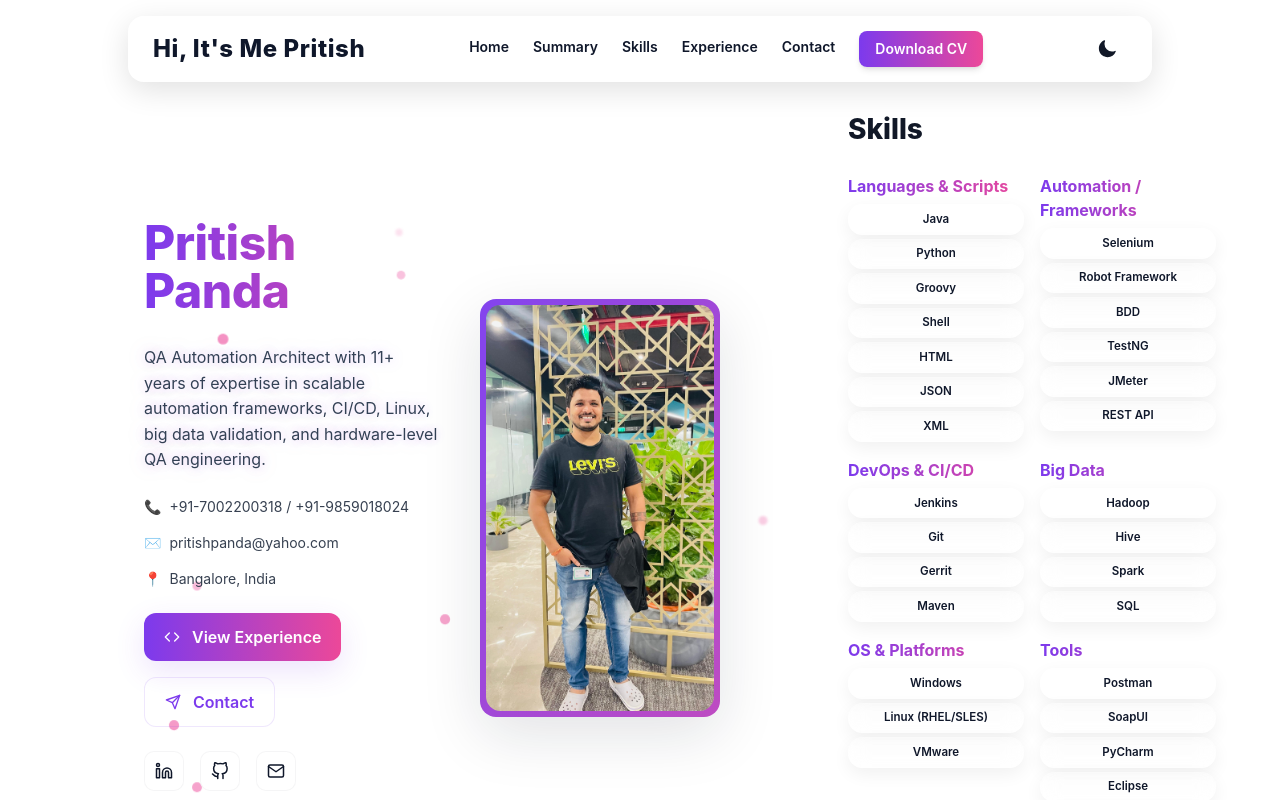
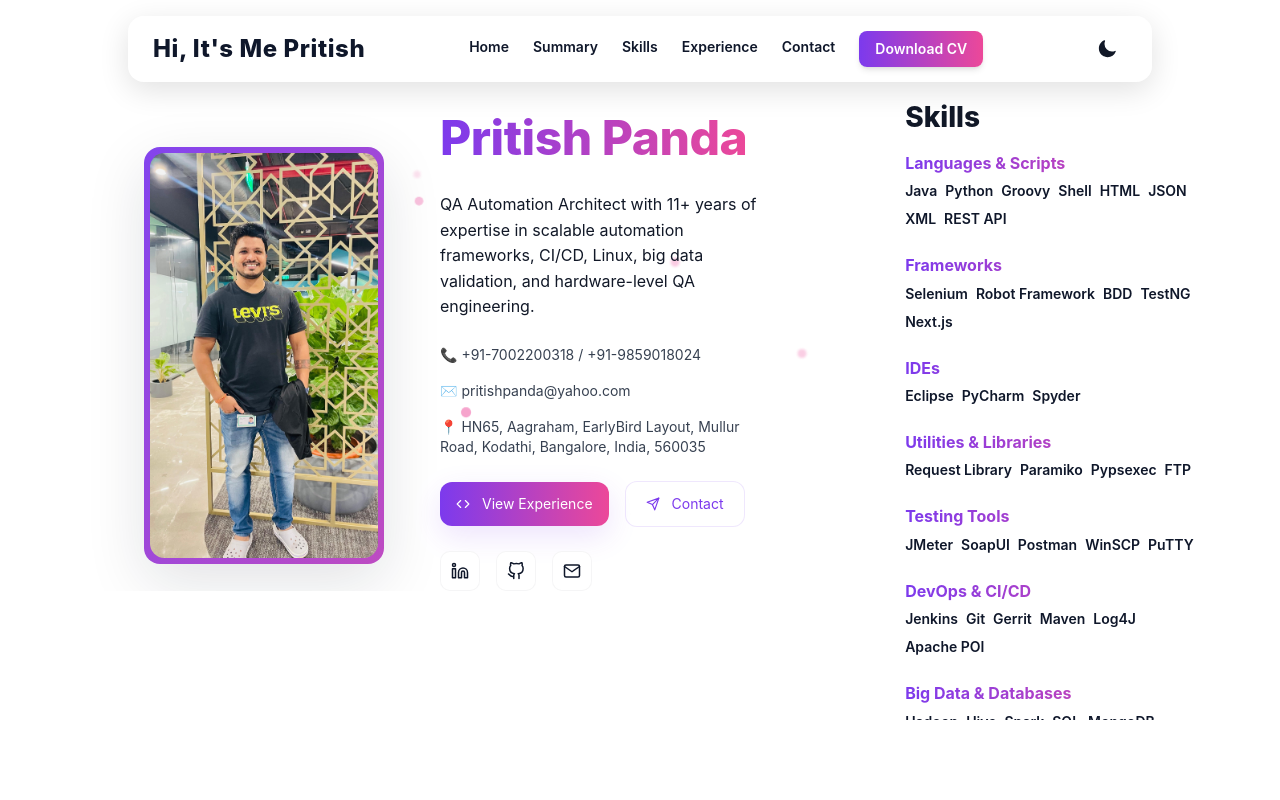
Before and after one commit to HelloUser35/Own_Execution, a Next.js app: page / in a window 1280 px wide. Built offline with nearby package versions, Linux system fonts and the light colour scheme.

Commit message:
Added new code

```diff
--- /dev/null
+++ b/components/sections/Awards.js
@@ -0,0 +1,37 @@
+import Reveal from "../../components/Reveal";
+import { FiAward } from "react-icons/fi";
+
+export default function Awards() {
+  return (
+    <section
+      id="awards"
+      className="container mx-auto px-6 lg:px-20 py-16"
+    >
+      <Reveal>
+        <h2 className="section-title hero-name-gradient text-3xl font-bold mb-8">
+          Awards & Recognition
+        </h2>
+      </Reveal>
+
+      <div className="grid md:grid-cols-2 gap-6">
+        {[
+          "Three times Top Talent Award",
+          "Four times Spot Award",
+          "Two WOW Team Excellence Awards",
+          "One Team Spirit Award",
+        ].map((award, i) => (
+          <Reveal key={i}>
+            <div className="award-card flex items-center gap-4 p-5 bg-glass rounded-xl">
+              <div className="award-icon">
+                <FiAward className="text-2xl text-pink-500 dark:text-purple-300" />
+              </div>
+              <p className="font-medium text-gray-800 dark:text-gray-200">
+                {award}
+              </p>
+            </div>
+          </Reveal>
+        ))}
+      </div>
+    </section>
+  );
+}
--- a/components/sections/Hero.js
+++ b/components/sections/Hero.js
@@ -3,7 +3,7 @@ import Image from "next/image";
 import Reveal from "../../components/Reveal";
 import { motion } from "framer-motion";
 import { FiLinkedin, FiGithub, FiMail, FiSend, FiCode } from "react-icons/fi";
-import { CONTACT } from "./data"; // put your data.js next to sections
+import { CONTACT } from "./data";
 
 function TypewriterText({ text: fullText }) {
   const [text, setText] = useState("");
@@ -24,7 +24,7 @@ function TypewriterText({ text: fullText }) {
   }, [fullText]);
 
   return (
-  <p className="hero-description text-lg leading-relaxed max-w-9xl">
+    <p className="hero-description text-lg leading-relaxed max-w-4xl line-clamp-2">
       <span className="neon-typewriter inline-block">{text}</span>
       {!done && <span className="cursor ml-1 dark:bg-[#7c3aed]" />}
     </p>
@@ -33,7 +33,8 @@ return (
 
 export default function Hero() {
   return (
-    <section id="hero" className="min-h-screen flex items-center relative overflow-hidden">
+    <section id="hero" className="relative overflow-hidden pt-6">
+
       {/* floating sparkles */}
       <div className="absolute inset-0 pointer-events-none">
         {[...Array(10)].map((_, i) => (
@@ -46,52 +47,75 @@ export default function Hero() {
               "--i": i,
             }}
           />
-
         ))}
       </div>
 
       <div className="hero-aurora" aria-hidden />
 
       <div className="container mx-auto px-6 lg:px-20 relative z-10">
-        <div className="grid lg:grid-cols-[4fr,2fr] gap-10 items-center">
+        <div className="grid lg:grid-cols-[1.2fr,2fr] gap-14 items-center">
+
+          {/* LEFT — Photo */}
           <Reveal>
-            <div className="hero-content space-y-6">
+            <div className="flex justify-center lg:justify-start">
+              <motion.div
+                className="hero-photo-wrapper"
+                whileHover={{ scale: 1.03 }}
+              >
+                <Image
+                  src="/profile.jpg"
+                  alt="Pritish Kumar Panda"
+                  width={230}
+                  height={300}
+                  className="hero-photo"
+                  priority
+                />
+              </motion.div>
+            </div>
+          </Reveal>
+
+          {/* CENTER — Text */}
+          <Reveal delay={0.1}>
+            <div className="hero-content space-y-6 w-full">
               <h1 className="text-4xl md:text-5xl font-extrabold leading-tight tracking-tight animate-float">
                 <span className="hero-name-gradient">Pritish Panda</span>
               </h1>
 
               <TypewriterText text="QA Automation Architect with 11+ years of expertise in scalable automation frameworks, CI/CD, Linux, big data validation, and hardware-level QA engineering." />
 
-              <div className="mt-4 flex flex-wrap gap-4 text-sm text-gray-700 dark:text-[#7c3aed]">
-                <div className="flex items-center gap-2">📞 <span className="dark:text-[#7c3aed]">{CONTACT.phone}</span></div>
-                <div className="flex items-center gap-2">✉️ <span className="dark:text-[#7c3aed]">{CONTACT.email}</span></div>
-                <div className="flex items-center gap-2">📍 <span className="dark:text-[#7c3aed]">{CONTACT.location}</span></div>
+              <div className="mt-3 flex flex-wrap gap-4 text-sm text-gray-700 dark:text-[#7c3aed]">
+                <div className="flex items-center gap-2">📞 {CONTACT.phone}</div>
+                <div className="flex items-center gap-2">✉️ {CONTACT.email}</div>
+                <div className="flex items-center gap-2">📍 {CONTACT.location}</div>
               </div>
 
-              <div className="mt-6 flex flex-wrap gap-4 items-center">
-                <motion.a href="#experience" whileHover={{ scale: 1.06 }} className="btn-premium">
+              {/* Normal-sized buttons */}
+              <div className="mt-4 flex flex-wrap gap-4 items-center">
+                <motion.a
+                  href="#experience"
+                  whileHover={{ scale: 1.05 }}
+                  className="btn-premium text-sm px-5 py-2"
+                >
                   <FiCode /> <span>View Experience</span>
                 </motion.a>
-                <motion.a href="#contact" whileHover={{ scale: 1.05 }} className="btn-premium-outline">
+
+                <motion.a
+                  href="#contact"
+                  whileHover={{ scale: 1.05 }}
+                  className="btn-premium-outline text-sm px-5 py-2"
+                >
                   <FiSend /> <span>Contact</span>
                 </motion.a>
               </div>
 
-              <div className="mt-6 flex items-center gap-4">
-                <a className="social-premium text-gray-800 dark:text-[#7c3aed] hover:scale-110 transition" href={CONTACT.linkedin} target="_blank" rel="noreferrer"><FiLinkedin /></a>
-                <a className="social-premium text-gray-800 dark:text-[#7c3aed] hover:scale-110 transition" href={CONTACT.github} target="_blank" rel="noreferrer"><FiGithub /></a>
-                <a className="social-premium text-gray-800 dark:text-[#7c3aed] hover:scale-110 transition" href={`mailto:${CONTACT.email}`}><FiMail /></a>
+              <div className="mt-4 flex items-center gap-4">
+                <a className="social-premium" href={CONTACT.linkedin} target="_blank"><FiLinkedin /></a>
+                <a className="social-premium" href={CONTACT.github} target="_blank"><FiGithub /></a>
+                <a className="social-premium" href={`mailto:${CONTACT.email}`}><FiMail /></a>
               </div>
             </div>
           </Reveal>
 
-          <Reveal delay={0.12}>
-            <div className="flex justify-center">
-              <motion.div className="hero-photo-wrapper" whileHover={{ scale: 1.03 }}>
-                <Image src="/profile.jpg" alt="Pritish Kumar Panda" width={200} height={260} className="hero-photo" priority />
-              </motion.div>
-            </div>
-          </Reveal>
         </div>
       </div>
     </section>
--- /dev/null
+++ b/components/sections/Hobbies.js
@@ -0,0 +1,31 @@
+import Reveal from "../../components/Reveal";
+
+export default function Hobbies() {
+  return (
+    <section
+      id="hobbies"
+      className="container mx-auto px-6 lg:px-20 py-16"
+    >
+      <Reveal>
+        <h2 className="section-title hero-name-gradient text-3xl font-bold mb-6">
+          Hobbies
+        </h2>
+      </Reveal>
+
+      <Reveal delay={0.1}>
+        <div className="bg-glass p-6 rounded-2xl shadow-lg space-y-4">
+
+          <p className="text-lg leading-relaxed dark:text-gray-200 text-gray-700">
+            Outside of work, I stay active and enjoy a variety of sports and interests:
+          </p>
+
+          <ul className="list-disc ml-6 text-gray-700 dark:text-gray-300 text-lg space-y-2">
+            <li>Watching cricket</li>
+            <li>Playing sports — Cricket, Table Tennis, Badminton, Volleyball</li>
+          </ul>
+
+        </div>
+      </Reveal>
+    </section>
+  );
+}
--- a/components/sections/Summary.js
+++ b/components/sections/Summary.js
@@ -22,14 +22,7 @@ export default function Summary() {
         <aside className="space-y-6">
           <div className="bg-glass p-6 rounded-xl">
             <h3 className="font-semibold mb-2">Education</h3>
-            <p className="text-sm text-gray-700 dark:text-gray-300">B.Tech / Computer Science — Institute Name (Year)</p>
-            <p className="text-sm text-gray-700 dark:text-gray-300 mt-2">Certifications: (e.g., ISTQB, AWS Foundational)</p>
-          </div>
-
-          <div className="bg-glass p-6 rounded-xl">
-            <h3 className="font-semibold mb-2">Contact</h3>
-            <p className="text-sm text-gray-700 dark:text-gray-300">Email: pritishpanda@yahoo.com</p>
-            <p className="text-sm text-gray-700 dark:text-gray-300">Location: Bangalore, India</p>
+            <p className="text-sm text-gray-700 dark:text-gray-300">B.Tech / Computer Science — Biju Patnaik University of Technology (2008-2012)</p>
           </div>
         </aside>
       </div>
--- a/components/sections/data.js
+++ b/components/sections/data.js
@@ -2,19 +2,55 @@
 export const CONTACT = {
   phone: "+91-7002200318 / +91-9859018024",
   email: "pritishpanda@yahoo.com",
-  location: "Bangalore, India",
+  location: "HN65, Aagraham, EarlyBird Layout, Mullur Road, Kodathi, Bangalore, India, 560035",
   linkedin: "https://www.linkedin.com/in/pritish-panda-12328588",
   github: "https://github.com/HelloUser35/Own_Execution",
 };
 
 export const SKILLS = [
-  { title: "Languages & Scripts", items: ["Java", "Python", "Groovy", "Shell", "HTML", "JSON", "XML"] },
-  { title: "Automation / Frameworks", items: ["Selenium", "Robot Framework", "BDD", "TestNG", "JMeter", "REST API"] },
-  { title: "DevOps & CI/CD", items: ["Jenkins", "Git", "Gerrit", "Maven"] },
-  { title: "Big Data", items: ["Hadoop", "Hive", "Spark", "SQL"] },
-  { title: "OS & Platforms", items: ["Windows", "Linux (RHEL/SLES)", "VMware"] },
-  { title: "Tools", items: ["Postman", "SoapUI", "PyCharm", "Eclipse", "Putty", "WinSCP"] },
+  {
+    title: "Languages & Scripts",
+    items: ["Java", "Python", "Groovy", "Shell", "HTML", "JSON", "XML", "REST API"]
+  },
+  {
+    title: "Frameworks",
+    items: ["Selenium", "Robot Framework", "BDD", "TestNG", "Next.js"]
+  },
+  {
+    title: "IDEs",
+    items: ["Eclipse", "PyCharm", "Spyder"]
+  },
+  {
+    title: "Utilities & Libraries",
+    items: ["Request Library", "Paramiko", "Pypsexec", "FTP"]
+  },
+  {
+    title: "Testing Tools",
+    items: ["JMeter", "SoapUI", "Postman", "WinSCP", "PuTTY"]
+  },
+  {
+    title: "DevOps & CI/CD",
+    items: ["Jenkins", "Git", "Gerrit", "Maven", "Log4J", "Apache POI"]
+  },
+  {
+    title: "Big Data & Databases",
+    items: ["Hadoop", "Hive", "Spark", "SQL", "MongoDB"]
+  },
+  {
+    title: "Operating Systems",
+    items: ["Windows", "RHEL (Linux)", "SLES (Linux)", "VMware"]
+  },
+  {
+    title: "Manual Testing",
+    items: ["SDLC/STLC", "Peer", "Sanity", "Smoke", "Regression", "Bug Lifecycle", "Cross-Browser"]
+  },
+  {
+    title: "Agile Practices",
+    items: ["Sprint Planning", "Story Points", "Stand-ups", "Scrum", "Retrospectives"]
+  }
 ];
+
+
 
 export const EXPERIENCE = [
   {
--- a/package.json
+++ b/package.json
@@ -7,6 +7,7 @@
   },
   "dependencies": {
     "@heroicons/react": "^2.2.0",
+    "emailjs-com": "^3.2.0",
     "framer-motion": "^12.23.24",
     "next": "^14.2.32",
     "react": "^18.2.0",
--- a/pages/index.js
+++ b/pages/index.js
@@ -2,38 +2,67 @@ import Layout from "../components/Layout";
 import Hero from "../components/sections/Hero";
 import Summary from "../components/sections/Summary";
 import Experience from "../components/sections/Experience";
-import Projects from "../components/sections/Projects";
 import Contact from "../components/sections/Contact";
 import { SKILLS } from "../components/sections/data";
-import SkillsMini from "../components/sections/SkillsMini"; // 🔥 NEW mini-skill block
+import Awards from "../components/sections/Awards"
+import Hobbies from "../components/sections/Hobbies";
+
 
 export default function Home() {
   return (
     <Layout>
-<section className="container mx-auto px-5 lg:px-16 py-7">
-  <div className="grid lg:grid-cols-[2fr,1fr] gap-12 items-start">
-    <Hero />
 
-    <div id="skills" className="space-y-6">
+      {/* === MAIN TOP SECTION: HERO + FIXED SKILL SIDEBAR === */}
+    {/* FIXED RIGHT SIDEBAR SKILL PANEL (B1-A) */}
+<section className="container mx-auto px-5 lg:px-16 pt-4 pb-10">
+  <div className="grid lg:grid-cols-[3fr,1.2fr] gap-16 items-start">
+
+    {/* HERO LEFT */}
+    <div className="hero-wrapper">
+      <Hero />
+    </div>
+
+
+    {/* RIGHT FIXED SKILL SIDEBAR */}
+    <aside className="sticky top-28 max-h-[78vh] overflow-y-auto pr-2 custom-scroll">
       <h2 className="section-title">Skills</h2>
 
-      <div className="skill-grid">
+      <div className="space-y-6">
         {SKILLS.map((c, i) => (
-          <div key={i} className="space-y-1">
+          <div key={i}>
             <h3 className="skill-category">{c.title}</h3>
+          <div className="flex flex-wrap gap-2 text-sm">
             {c.items.map((skill, idx) => (
-              <div key={idx} className="skill-chip">{skill}</div>
+              <span key={idx} className="skill-text">
+                {skill}
+              </span>
             ))}
+          </div>
           </div>
         ))}
       </div>
-    </div>
+    </aside>
+
   </div>
 </section>
 
-<Summary />
-<Experience />
-<Contact />
+
+      {/* PROFESSIONAL SUMMARY (MOVED UP) */}
+      <div className="mt-[-30px]">
+        <Summary />
+      </div>
+      <Experience />
+      <Awards />
+      <Hobbies />
+      <section className="container mx-auto px-6 lg:px-20 py-12">
+        <p className="text-lg text-gray-700 dark:text-gray-300 leading-relaxed">
+          Thank you for taking the time to review my profile.<br />
+          I’m always open to discussing opportunities where I can contribute through my
+          expertise in automation, quality engineering, and scalable frameworks.<br />
+          If my experience aligns with your requirement, I’d be happy to connect.
+        </p>
+      </section>
+      <Contact />
 
     </Layout>
   );
--- a/styles/globals.css
+++ b/styles/globals.css
@@ -120,6 +120,11 @@ html, body, #__next {
   display: block;
 }
 
+.hero-wrapper {
+  width: 100%;
+  overflow: visible;
+}
+
 /* border animation subtle */
 @keyframes borderFlow {
   0% { background-position: 0% 50%; }
@@ -131,7 +136,7 @@ html, body, #__next {
    BUTTONS (primary / outline)
    --------------------------- */
 .btn-premium {
-  @apply inline-flex items-center gap-3 px-5 py-3 rounded-xl font-semibold text-white;
+  @apply inline-flex items-center gap-3 px-4 py-3 rounded-xl text-sm text-white;
   background: linear-gradient(90deg, var(--accent), var(--accent-2));
   box-shadow: 0 10px 30px rgba(124,58,237,0.14);
   transition: transform .18s ease, box-shadow .18s ease;
@@ -139,7 +144,7 @@ html, body, #__next {
 .btn-premium:hover { transform: translateY(-3px); box-shadow: 0 20px 60px rgba(124,58,237,0.18); }
 
 .btn-premium-outline {
-  @apply inline-flex items-center gap-3 px-5 py-3 rounded-xl font-semibold border;
+  @apply inline-flex items-center gap-3 px-5 py-3 rounded-xl text-sm border;
   border-color: rgba(124,58,237,0.12);
   color: var(--accent);
   background: rgba(255,255,255,0.02);
@@ -253,6 +258,12 @@ html, body, #__next {
   border-radius: 6px;
   background: linear-gradient(180deg, var(--accent), var(--accent-2));
   opacity: .95;
+}
+
+.skills-fixed-wrapper {
+  position: sticky;
+  top: 120px;
+  padding-right: 10px;
 }
 
 /* ---------------------------
@@ -511,9 +522,19 @@ color: #ffffff !important;
 /* NAVBAR + HERO PREMIUM UPDATE */
 
 .hero-content {
-max-width: 1520px !important; /* increase from ~550px → wider hero description */
-width: 100%;
+  max-width: 900px !important; /* Was small earlier */
+  font-size: 1.25rem !important;
+  line-height: 1.9rem !important;
 }
+
+.hero-column {
+  max-width: 100%;
+}
+
+#hero {
+  margin-bottom: 30px !important;
+}
+
 
 /* Navbar soft-gray text in dark mode */
 .nav-premium { color: var(--text-light); font-weight: 600; transition: color .25s ease; }
@@ -525,10 +546,11 @@ width: 100%;
 
 /* Hero description glow */
 .hero-description {
-  font-size: 1.15rem;
-  line-height: 1.75rem;
-  color: #334155 !important;
-  text-shadow: 0 0 12px rgba(168,85,247,0.35), 0 0 22px rgba(236,72,153,0.25);
+  display: -webkit-box;
+  -webkit-line-clamp: 2;      /* force exactly 2 lines */
+  -webkit-box-orient: vertical;
+  overflow: hidden;
+  max-width: 680px;           /* adjust width to tune wrapping */
 }
 .dark .hero-description {
   color: #f3eaff !important;
@@ -651,6 +673,10 @@ width: 100%;
   animation: neonPulse 6s ease-in-out infinite;
 }
 
+#summary {
+  margin-top: 40px;
+}
+
 @keyframes neonPulse {
   0% { opacity: 0.55; filter: blur(70px); transform: scale(1); }
   50% { opacity: 0.95; filter: blur(95px); transform: scale(1.07); }
@@ -721,9 +747,8 @@ width: 100%;
 /* ============================================
    NEW COMPACT SKILL GRID DESIGN (Premium + Slim)
    ============================================ */
-
 #skills {
-  max-width: 420px; /* comfortable, not too wide */
+  width: 100%;
 }
 
 /* Skill wrapper — compact grid, equal height cards */
@@ -734,6 +759,7 @@ width: 100%;
 }
 
 /* Slim premium skill card */
+/* Skill chip base styles */
 .skill-chip {
   padding: 0.35rem 0.65rem !important;
   border-radius: 0.9rem;
@@ -742,10 +768,23 @@ width: 100%;
   text-align: center;
   font-size: 0.72rem;
   font-weight: 600;
-  color: var(--text-light);
+  color: #000000 !important;   /* 🔥 force BLACK text in light mode */
   box-shadow: 0 6px 18px rgba(0,0,0,0.06);
   backdrop-filter: blur(10px);
   transition: transform .18s ease, box-shadow .18s ease;
+}
+
+/* Dark mode override */
+.dark .skill-chip {
+  background: rgba(255,255,255,0.05);
+  color: #ffffff !important;   /* 🔥 force WHITE text in dark mode */
+  border: 1px solid rgba(255,255,255,0.12);
+  box-shadow: 0 6px 24px rgba(236,72,153,0.12);
+}
+
+
+html:not(.dark) .skill-chip {
+  color: #000 !important;
 }
 
 .skill-chip:hover {
@@ -778,8 +817,49 @@ width: 100%;
   -webkit-text-fill-color: transparent;
 }
 
+.skill-column-box {
+  background: rgba(255,255,255,0.05);
+  border: 1px solid rgba(255,255,255,0.08);
+  border-radius: 1rem;
+  padding: 1.2rem;
+  min-height: 260px;   /* 👈 this creates uniform height */
+  display: flex;
+  flex-direction: column;
+  justify-content: flex-start;
+}
+
+
+/* Uniform Skill Category Card */
+.skill-card-uniform {
+  background: rgba(255,255,255,0.55);
+  border: 1px solid rgba(15,23,42,0.06);
+  border-radius: 1rem;
+  padding: 1.2rem;
+  min-height: 260px;        /* 🔥 Equal height for all 3 columns */
+  display: flex;
+  flex-direction: column;
+  justify-content: flex-start;
+  box-shadow: 0 10px 30px rgba(0,0,0,0.05);
+  backdrop-filter: blur(10px);
+  transition: transform .2s ease, box-shadow .2s ease;
+}
+
+.skill-card-uniform:hover {
+  transform: translateY(-6px);
+  box-shadow: 0 20px 60px rgba(124,58,237,0.18);
+  border-color: rgba(124,58,237,0.35);
+}
+
+/* Dark mode */
+.dark .skill-card-uniform {
+  background: rgba(255,255,255,0.06);
+  border: 1px solid rgba(255,255,255,0.08);
+  box-shadow: 0 10px 30px rgba(236,72,153,0.18);
+}
+
+
 .container {
-  max-width: 1450px !important; /* was 1120px */
+  max-width: 1400px !important; /* was 1120px */
 }
 
 /* EXPERIENCE — New Tech Chip Design */
@@ -833,3 +913,82 @@ box-shadow: 0 16px 38px rgba(236,72,153,0.32);
   transform: translateY(-3px);
   border-color: rgba(236,72,153,0.65);
 }
+
+/* Right Skill Panel Scroll Customization */
+.custom-scroll::-webkit-scrollbar {
+  width: 6px;
+}
+.custom-scroll::-webkit-scrollbar-thumb {
+  background: rgba(124,58,237,0.45);
+  border-radius: 10px;
+}
+.custom-scroll::-webkit-scrollbar-track {
+  background: transparent;
+}
+
+/* ---------------------------------------
+   FINAL SKILL CHIP COLOR FIX (highest priority)
+---------------------------------------- */
+
+/* Light mode → Black text */
+html:not(.dark) .skill-chip {
+  color: #000000 !important;
+  background: rgba(255,255,255,0.85) !important;
+  border: 1px solid rgba(0,0,0,0.08) !important;
+}
+
+/* Dark mode → White text */
+.dark .skill-chip {
+  color: #ffffff !important;
+  background: rgba(255,255,255,0.06) !important;
+  border: 1px solid rgba(255,255,255,0.12) !important;
+}
+
+/* BASE - Light mode text (black / dark) */
+.skill-text {
+  color: #0f172a !important;
+  font-weight: 600;
+}
+
+/* DARK MODE */
+.dark .skill-text {
+  color: #e5e7eb !important;   /* light gray-white */
+}
+
+/* --- FORCE SKILL CHIP TEXT COLOR (HIGHEST PRIORITY) --- */
+
+/* Light mode */
+html:not(.dark) .skill-chip {
+  color: #000000 !important;        /* PURE BLACK */
+}
+
+/* Dark mode */
+html.dark .skill-chip {
+  color: #ffffff !important;        /* PURE WHITE */
+}
+
+/* Awards glass card */
+.award-card {
+  background: rgba(255, 255, 255, 0.15);
+  border: 1px solid rgba(255,255,255,0.12);
+  box-shadow: 0 4px 20px rgba(0,0,0,0.08);
+  backdrop-filter: blur(12px);
+  border-radius: 1rem;
+  transition: transform .18s ease, box-shadow .18s ease;
+}
+
+.award-card:hover {
+  transform: translateY(-4px);
+  box-shadow: 0 10px 35px rgba(236, 72, 153, 0.25);
+  border-color: rgba(236,72,153,0.4);
+}
+
+.dark .award-card {
+  background: rgba(255,255,255,0.06);
+  border-color: rgba(255,255,255,0.08);
+}
+
+.dark .award-card:hover {
+  border-color: rgba(236,72,153,0.6);
+  box-shadow: 0 12px 35px rgba(236,72,153,0.28);
+}
```
Also changed, not shown: components/Navbar.js (+10 -1 lines), components/sections/Contact.js (+29 -13 lines), components/sections/Skills.js (+42 -16 lines), 1 other file (tests, documents, lock files or other folders). Lines whose indentation alone changed are shown as unchanged.
